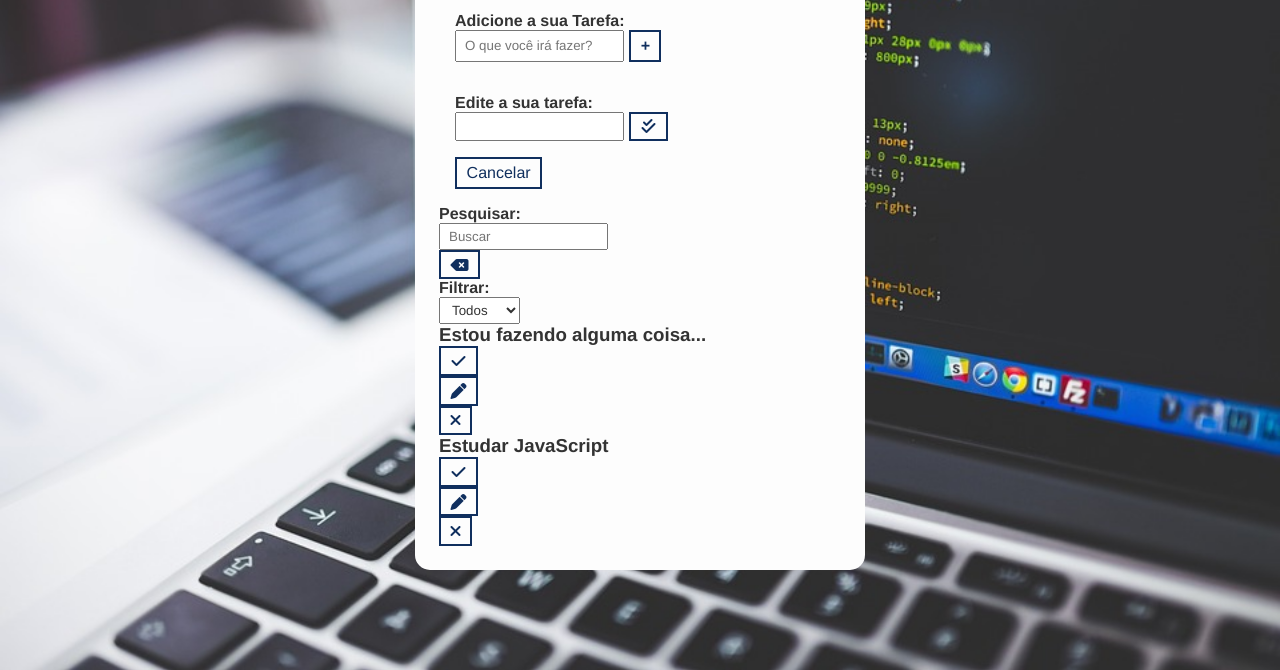
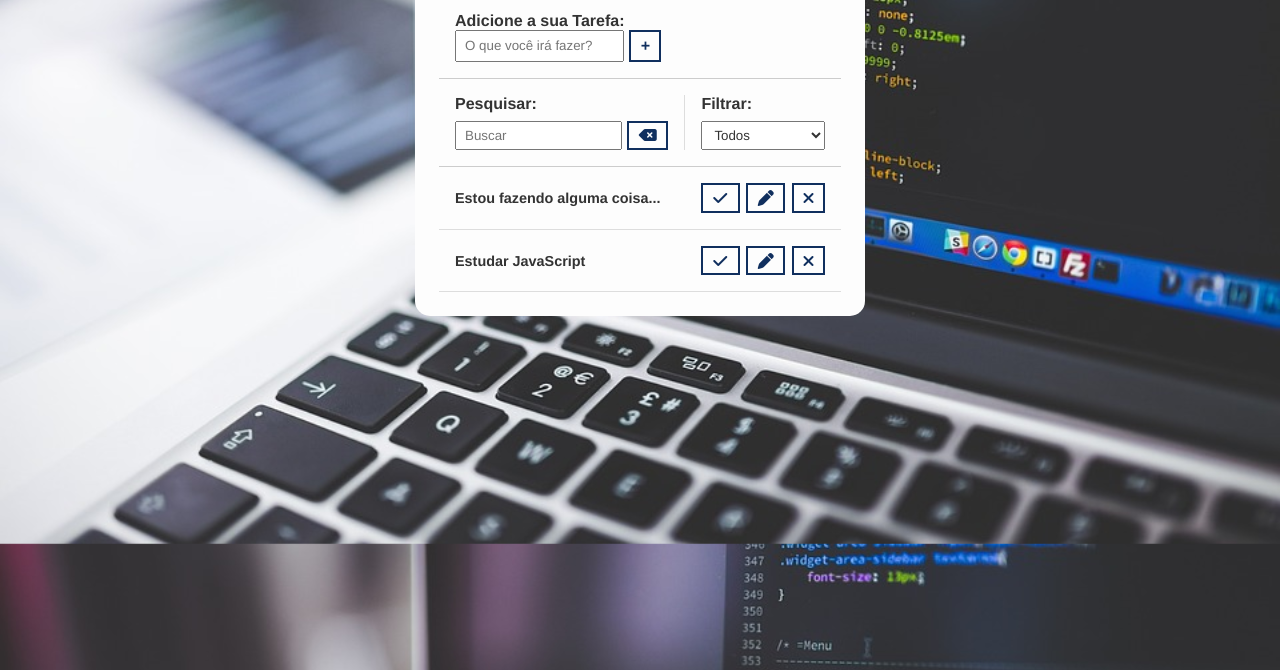
Before and after one commit to WesclleyRodrigues/Meu-Primeiro-CRUD, a plain HTML site: page index.html in a window 1280 px wide. Shown: the part 130-800 px from the top of the page. Drawn offline with Linux system fonts and the light colour scheme.

Commit message:
git add .

```diff
--- a/css/style.css
+++ b/css/style.css
@@ -68,7 +68,7 @@ select {
 /* ToDo Form */
 #todo-form, #edit-form {
   padding: 1rem;
-  borde-botton: 1px solid #ccc;
+  border-bottom: 1px solid #ccc;
 }
 
 #todo-form p,
@@ -88,3 +88,63 @@ select {
 #cancel-edit-btn {
   margin-top: 1rem;
 }
+
+/* ToDo toolbar */
+#toolbar {
+  padding: 1rem;
+  border-bottom: 1px solid #ccc;
+  display: flex;
+}
+
+#toolbar h4 {
+  margin-bottom: .5rem;
+}
+
+#search {
+  border-right: 1px solid #ddd;
+  padding-right: 1rem;
+  margin-right: 1rem;
+  width: 65%;
+  display: flex;
+  flex-direction: column;
+}
+
+#search form {
+  display: flex;
+}
+
+#search input {
+  width: 100%;
+  margin-right: 0.3rem;
+}
+
+#filter {
+  width: 35%;
+  display: flex;
+  flex-direction: column;
+}
+
+#filter select {
+  flex: 1;
+}
+
+/* ToDo List */
+.todo {
+  display: flex;
+  justify-content: space-around;
+  align-items: center;
+  padding: 1rem;
+  border-bottom: 1px solid #ddd;
+  transition: 0.3s;
+}
+
+.todo h3 {
+  flex: 1;
+  font-size: 0.9rem;
+}
+
+.todo button {
+  margin-left: 0.4rem;
+}
+
+.todo
--- a/index.html
+++ b/index.html
@@ -37,7 +37,7 @@
         </button>
       </div>
     </form>
-    <form id="edit-form" class="">
+    <form id="edit-form" class="hide">
         <p>Edite a sua tarefa:</p>
         <div class="form-control">
             <input type="text" id="edit-input">
@@ -67,7 +67,7 @@
       </div>
     </div>
     <div id="todo-list">
-      <div class="todo">
+      <div class="todo done">
         <h3>Estou fazendo alguma coisa...</h3>
         <button class="finish-todo">
           <i class="fa-solid fa-check"></i>
```
